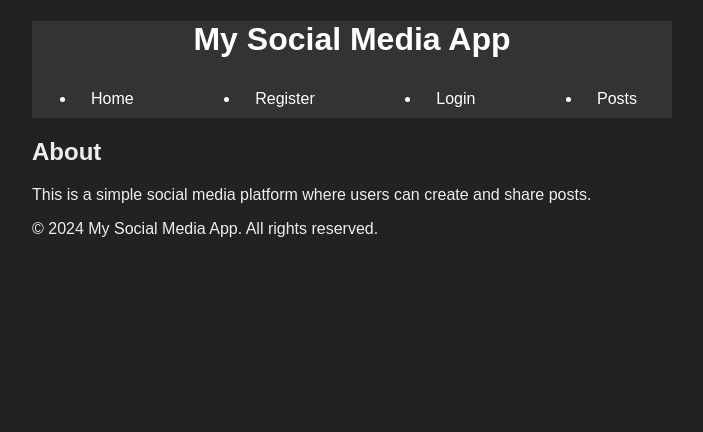
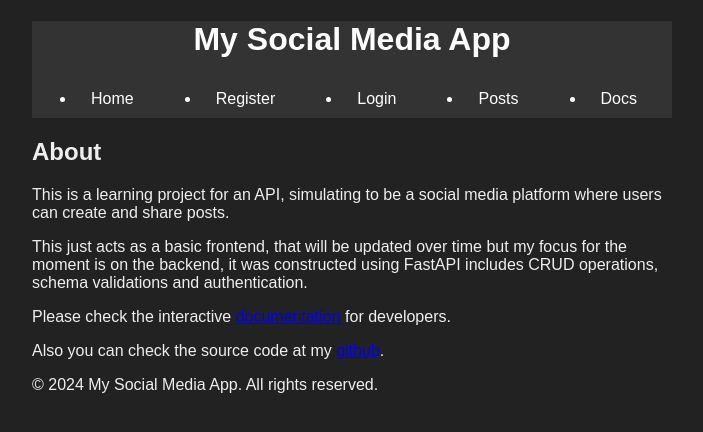
Before and after one commit to VillaSebastian/fastAPI-social-media, a FastAPI app: page / in a window 1280 px wide. Shown: the top 432 px of the page, without its empty margins (288-991 px from the left). Run offline with FastAPI, Linux system fonts and the light colour scheme; some libraries are stand-ins or nearby versions.

Commit message:
Add a views router, add more info describing the project

```diff
--- a/app/main.py
+++ b/app/main.py
@@ -2,10 +2,8 @@
 import logging
 from fastapi import FastAPI, Request
 from fastapi.staticfiles import StaticFiles
-from fastapi.templating import Jinja2Templates
-from fastapi.responses import HTMLResponse
 from app.database import set_up_database
-from app.routers import posts, users, login
+from app.routers import posts, users, login, views
 
 # Create and configure logger
 LOG_FORMAT = "%(levelname)s %(asctime)s %(message)s"
@@ -19,9 +17,13 @@
 
 
 app = FastAPI()
+app.title = "Social Media API"
+app.version = "1.0"
+app.include_router(login.router)
+app.include_router(users.router)
 app.include_router(posts.router)
-app.include_router(users.router)
-app.include_router(login.router)
+app.include_router(views.router)
+
 app.mount("/static", StaticFiles(directory="static"), name="static")
 
 ignore_paths = ("/static/styles.css", "/static/scripts.js", "/favicon.ico")
@@ -33,30 +35,3 @@
     if request.url.path not in ignore_paths:
         logging.info(f'Request: {request.method} {request.url.path}, Process Time: {process_time:.4f} seconds')
     return response
-
-templates = Jinja2Templates(directory="templates")
-
-@app.get("/", response_class=HTMLResponse)
-async def home(request: Request):
-    """Serve the home.html template."""
-    return templates.TemplateResponse(request, "home.html")
-
-@app.get("/register", response_class=HTMLResponse)
-async def register(request: Request):
-    """Serve the register.html template."""
-    return templates.TemplateResponse(request, "register.html")
-
-@app.get("/login", response_class=HTMLResponse)
-async def login(request: Request):
-    """Serve the login.html template."""
-    return templates.TemplateResponse(request, "login.html")
-
-@app.get("/view/posts", response_class=HTMLResponse)
-async def posts(request: Request):
-    """Serve the posts.html template."""
-    return templates.TemplateResponse(request, "posts.html")
-
-@app.get("/view/posts/{id}", response_class=HTMLResponse)
-async def post_id(request: Request):
-    """Serve the posts_id.html template."""
-    return templates.TemplateResponse(request, "post_detail.html")
--- /dev/null
+++ b/app/routers/views.py
@@ -0,0 +1,34 @@
+from fastapi import Request, APIRouter
+from fastapi.templating import Jinja2Templates
+from fastapi.responses import HTMLResponse
+
+router = APIRouter(
+    tags=['Views']
+)
+
+templates = Jinja2Templates(directory="templates")
+
+@router.get("/", response_class=HTMLResponse)
+async def home(request: Request):
+    """Serve the home.html template."""
+    return templates.TemplateResponse(request, "home.html")
+
+@router.get("/register", response_class=HTMLResponse)
+async def register(request: Request):
+    """Serve the register.html template."""
+    return templates.TemplateResponse(request, "register.html")
+
+@router.get("/login", response_class=HTMLResponse)
+async def login(request: Request):
+    """Serve the login.html template."""
+    return templates.TemplateResponse(request, "login.html")
+
+@router.get("/view/posts", response_class=HTMLResponse)
+async def posts(request: Request):
+    """Serve the posts.html template."""
+    return templates.TemplateResponse(request, "posts.html")
+
+@router.get("/view/posts/{id}", response_class=HTMLResponse)
+async def post_id(request: Request):
+    """Serve the posts_id.html template."""
+    return templates.TemplateResponse(request, "post_detail.html")
--- a/templates/base.html
+++ b/templates/base.html
@@ -15,6 +15,7 @@
         <li><a href="/register">Register</a></li>
         <li><a href="/login">Login</a></li>
         <li><a href="/view/posts">Posts</a></li>
+        <li><a href="/docs#" target="_blank" rel="noreferrer noopener">Docs</a></li>
       </ul>
     </nav>
   </header>
--- a/templates/home.html
+++ b/templates/home.html
@@ -5,6 +5,17 @@
 {% block content %}
 <section>
   <h2>About</h2>
-  <p>This is a simple social media platform where users can create and share posts.</p>
+  <p>
+    This is a learning project for an API, simulating to be a social media platform where users can create and share posts.
+  </p>
+  <p>
+    This just acts as a basic frontend, that will be updated over time but my focus for the moment is on the backend, it was constructed using FastAPI includes CRUD operations, schema validations and authentication.
+  </p>
+  <p>
+    Please check the interactive <a href="/docs#" target="_blank" rel="noreferrer noopener">documentation</a> for developers.
+  </p>
+  <p>
+    Also you can check the source code at my <a href="https://github.com/VillaSebastian/fastAPI-social-media">github</a>.
+  </p>
 </section>
 {% endblock %}
```
